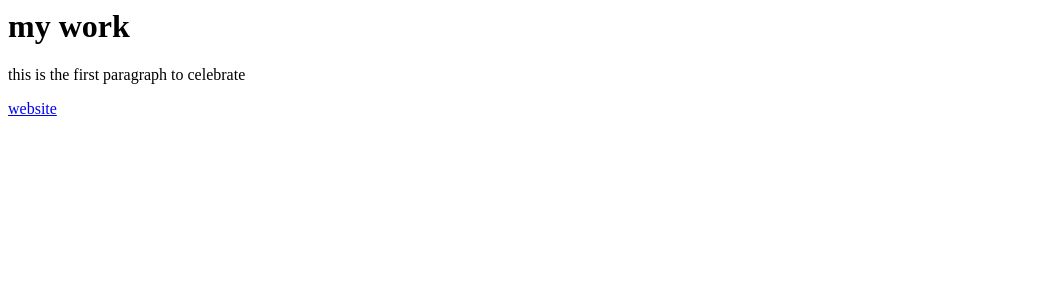
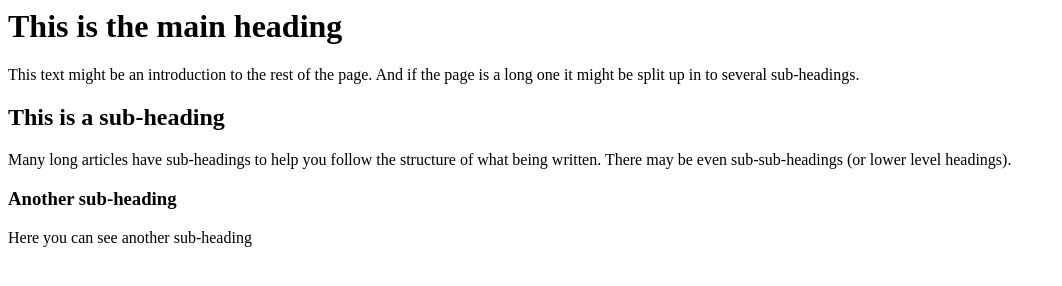
Before and after one commit to nautjay/Git_test, a plain HTML site: page index.html in a window 1280 px wide. Shown: the whole page, without its empty margins (0-1062 px from the left). Drawn offline with Linux system fonts and the light colour scheme.

Commit message:
edit index.html

```diff
--- a/index.html
+++ b/index.html
@@ -2,17 +2,27 @@
 <html>
     <head>
         <title>
-            well
+            My fist Project
         </title>
-
     </head>
     <body>
         <h1>
-            my work
+            This is the main heading
         </h1>
         <p>
-            this is the first paragraph to celebrate
+            This text might be an introduction to the rest of the page. And if the page is a long one it might be split up in to several sub-headings.
         </p>
-        <a href="www.indaba24.com">website</a>
+        <h2>
+            This is a sub-heading
+        </h2>
+        <p>
+            Many long articles have sub-headings to help you follow the structure of what being written. There may be even sub-sub-headings (or lower level headings).
+        </p>
+        <h3>
+            Another sub-heading
+        </h3>
+        <p>
+            Here you can see another sub-heading
+        </p>
     </body>
 </html>
```
